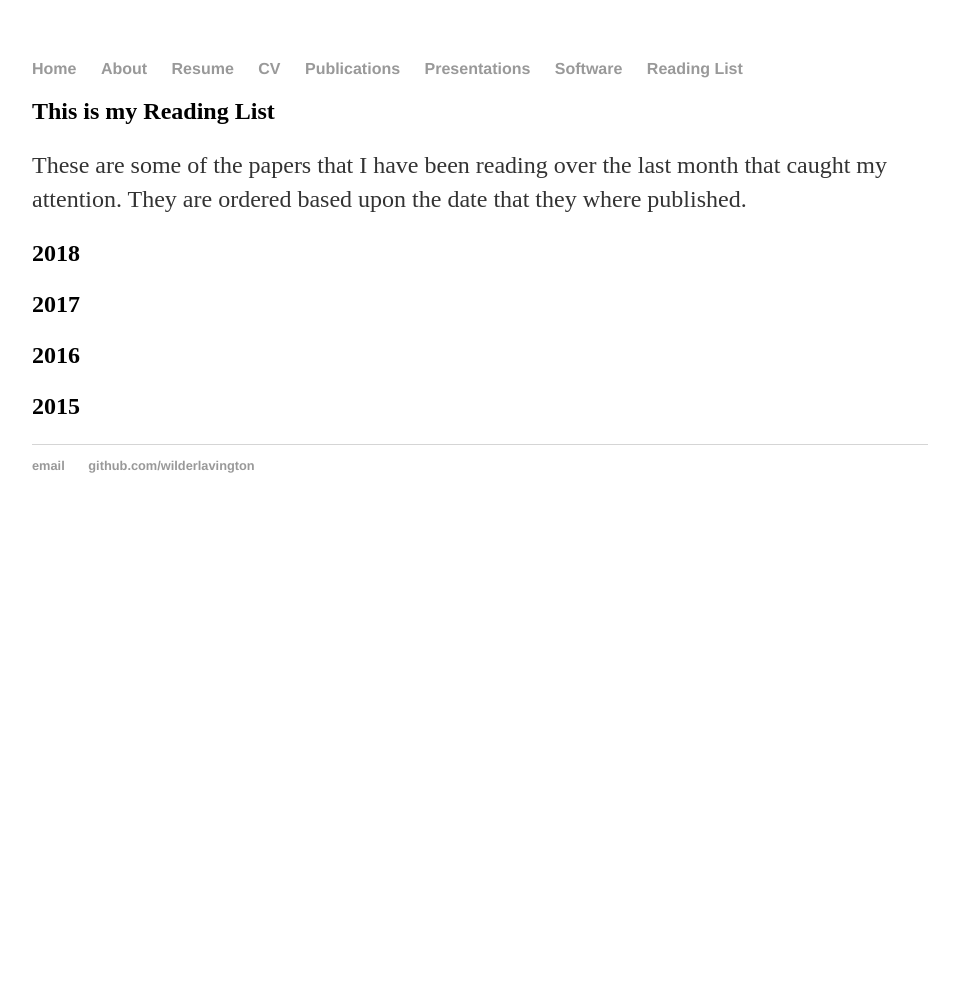
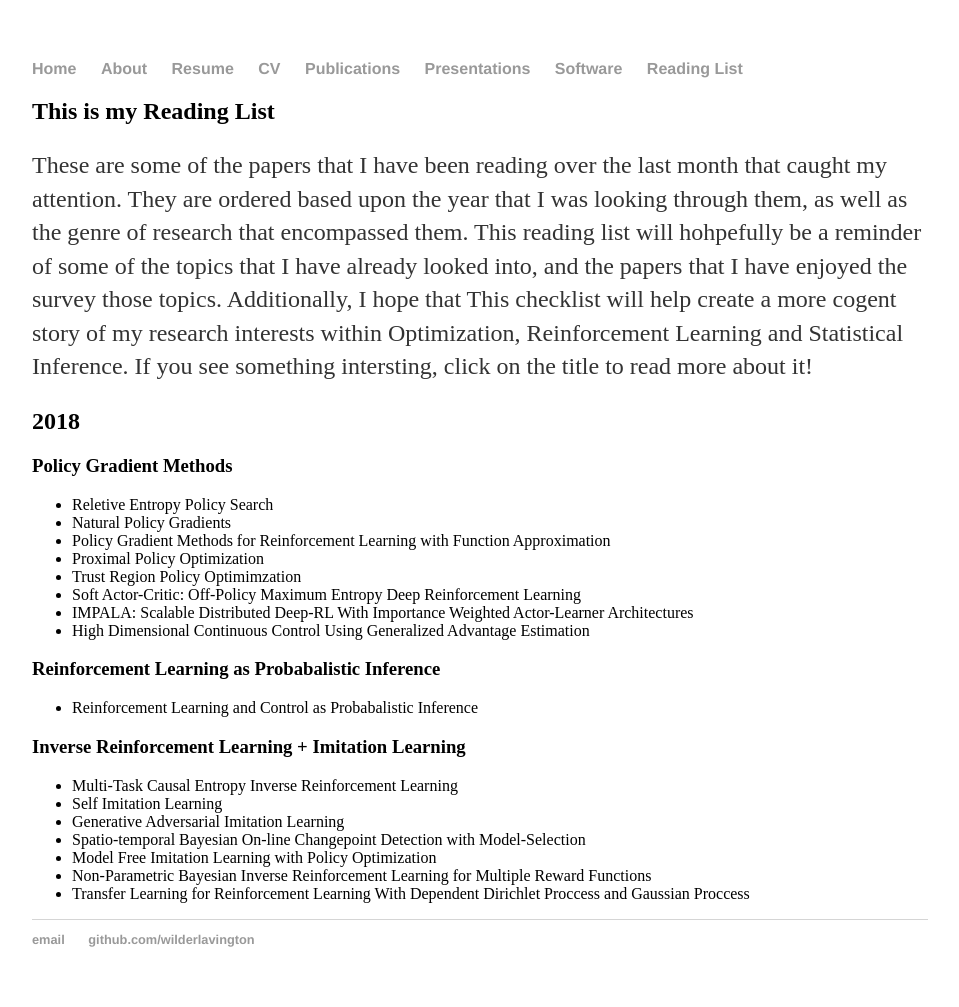
Before and after one commit to WilderLavington/old_web_page, a Jekyll site: the page built from readinglist/index.md, in a window 1280 px wide. Shown: the whole page, without its empty margins (160-1119 px from the left). Built offline with Jekyll 4.4.1, drawn with Linux system fonts in a browser that asks for light colours; our own code applies the rules of GitHub Pages for plain Markdown files; before the commit the page ends 900 px from its top, so only the background shows below that.

Commit message:
Update index.md

```diff
--- a/readinglist/index.md
+++ b/readinglist/index.md
@@ -1,14 +1,41 @@
 ## This is my Reading List
-These are some of the papers that I have been reading over the last month that caught my attention. They are ordered based upon the date that they where published.
+These are some of the papers that I have been reading over the last month that caught my attention. They are ordered based upon the year that I was looking through them, as well as the genre of research that encompassed them. This reading list will hohpefully be a reminder of some of the topics that I have already looked into, and the papers that I have enjoyed the survey those topics. Additionally, I hope that This checklist will help create a more cogent story of my research interests within Optimization, Reinforcement Learning and Statistical Inference. If you see something intersting, click on the title to read more about it!
 
 ## 2018
+### Policy Gradient Methods
+* Reletive Entropy Policy Search
+[ ](http://stackoverflow.com)
+* Natural Policy Gradients
+[ ](http://stackoverflow.com)
+* Policy Gradient Methods for Reinforcement Learning with Function Approximation
+[ ](http://stackoverflow.com)
+* Proximal Policy Optimization
+[ ](http://stackoverflow.com)
+* Trust Region Policy Optimimzation
+[ ](http://stackoverflow.com)
+* Soft Actor-Critic: Off-Policy Maximum Entropy Deep Reinforcement Learning
+[ ](http://stackoverflow.com)
+* IMPALA: Scalable Distributed Deep-RL With Importance Weighted Actor-Learner Architectures
+[ ](http://stackoverflow.com)
+* High Dimensional Continuous Control Using Generalized Advantage Estimation
 [ ](http://stackoverflow.com)
 
-## 2017
+### Reinforcement Learning as Probabalistic Inference
+* Reinforcement Learning and Control as Probabalistic Inference
 [ ](http://stackoverflow.com)
 
-## 2016
+### Inverse Reinforcement Learning + Imitation Learning
+* Multi-Task Causal Entropy Inverse Reinforcement Learning
 [ ](http://stackoverflow.com)
-
-## 2015
+* Self Imitation Learning
 [ ](http://stackoverflow.com)
+* Generative Adversarial Imitation Learning
+[ ](http://stackoverflow.com)
+* Spatio-temporal Bayesian On-line Changepoint Detection with Model-Selection
+[ ](http://stackoverflow.com)
+* Model Free Imitation Learning with Policy Optimization
+[ ](http://stackoverflow.com)
+* Non-Parametric Bayesian Inverse Reinforcement Learning for Multiple Reward Functions
+[ ](http://stackoverflow.com)
+* Transfer Learning for Reinforcement Learning With Dependent Dirichlet Proccess and Gaussian Proccess
+[ ](http://stackoverflow.com)
```
